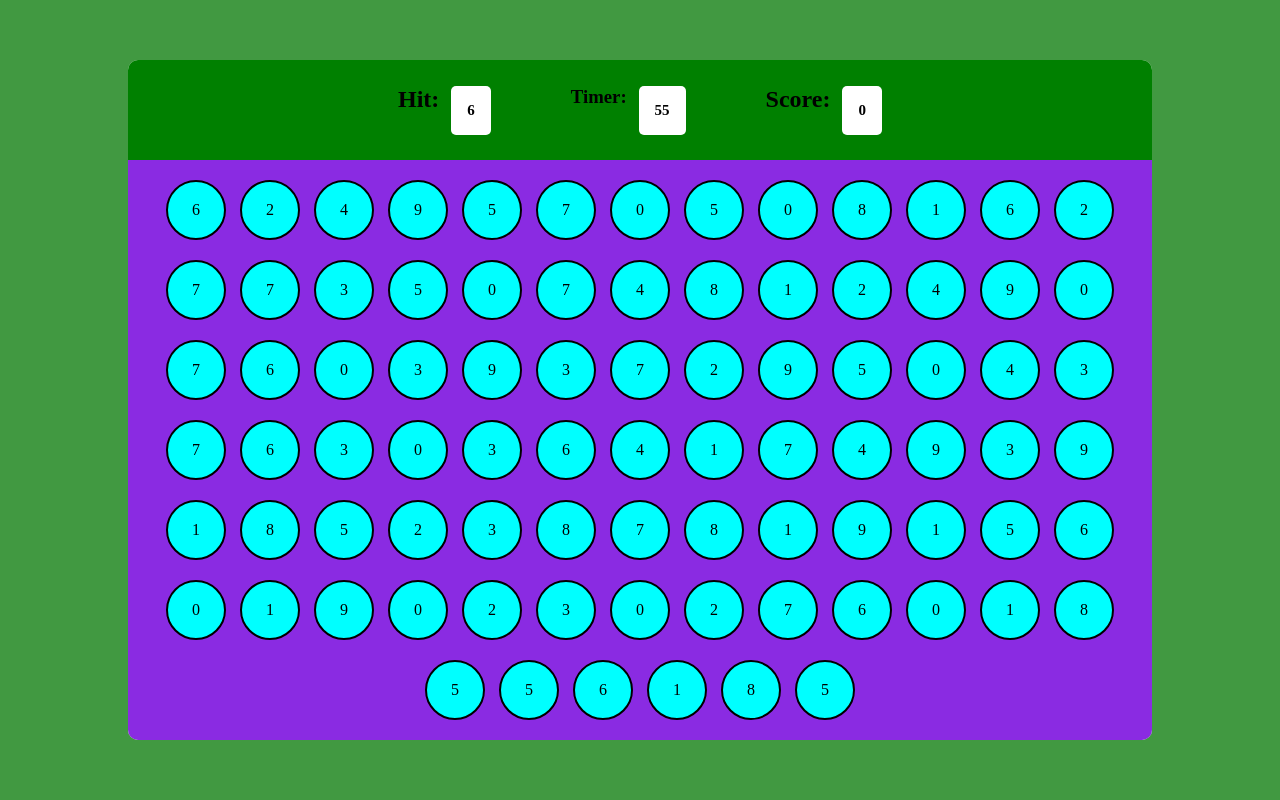
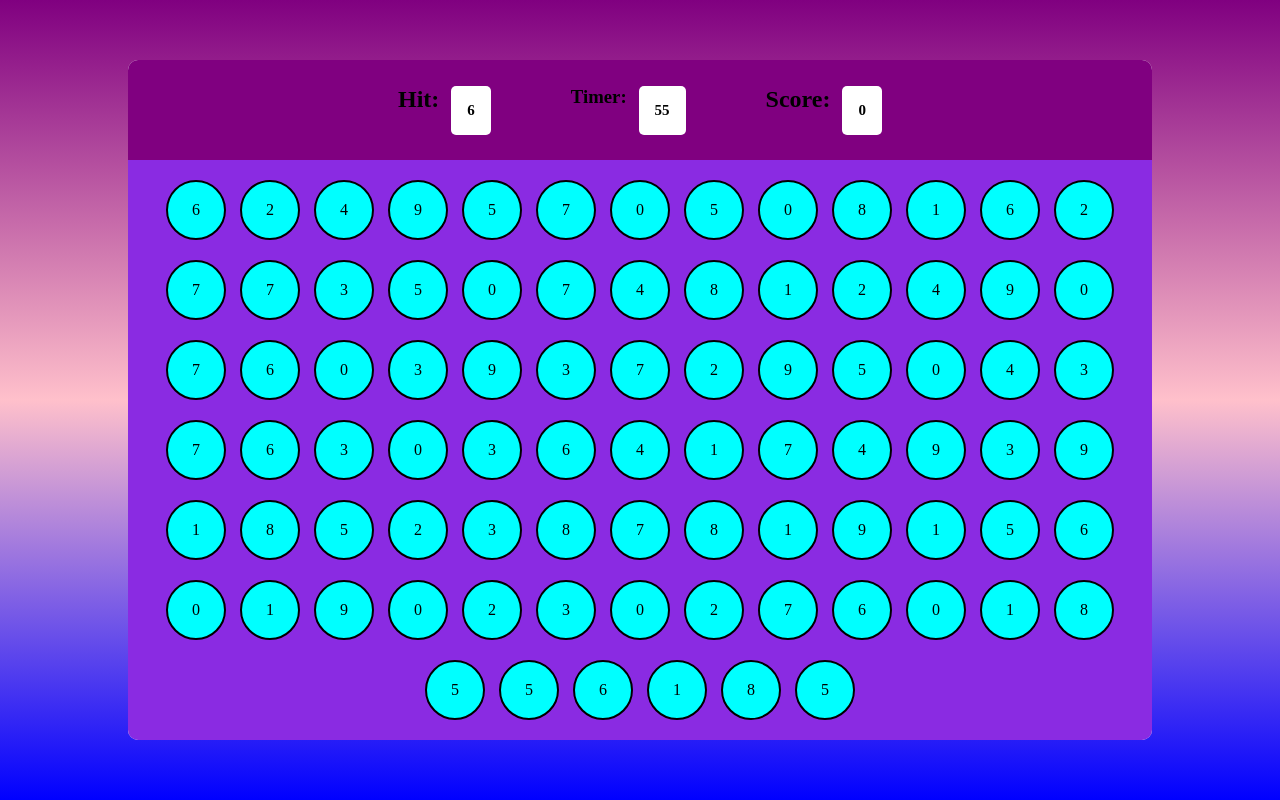
Before and after one commit to Abhishk-Kumar/Bubble-Game, a plain HTML site: page index.html in a window 1280 px wide. Drawn offline with Linux system fonts and the light colour scheme.

Commit message:
Updated style.css

```diff
--- a/style.css
+++ b/style.css
@@ -11,7 +11,7 @@ html,body{
 .window{
     width: 100%;
     height: 100%;
-    background: rgb(65, 153, 65);
+    background: linear-gradient(purple,pink,blue);
 display: flex;
 justify-content: center;
 align-items: center;
@@ -29,7 +29,7 @@ align-items: center;
     width: 100%;
     padding: 0 25%;
     height: 100px;
-    background: green;
+    background: purple;
     display: flex;
     align-items: center;
     justify-content: center;
```
